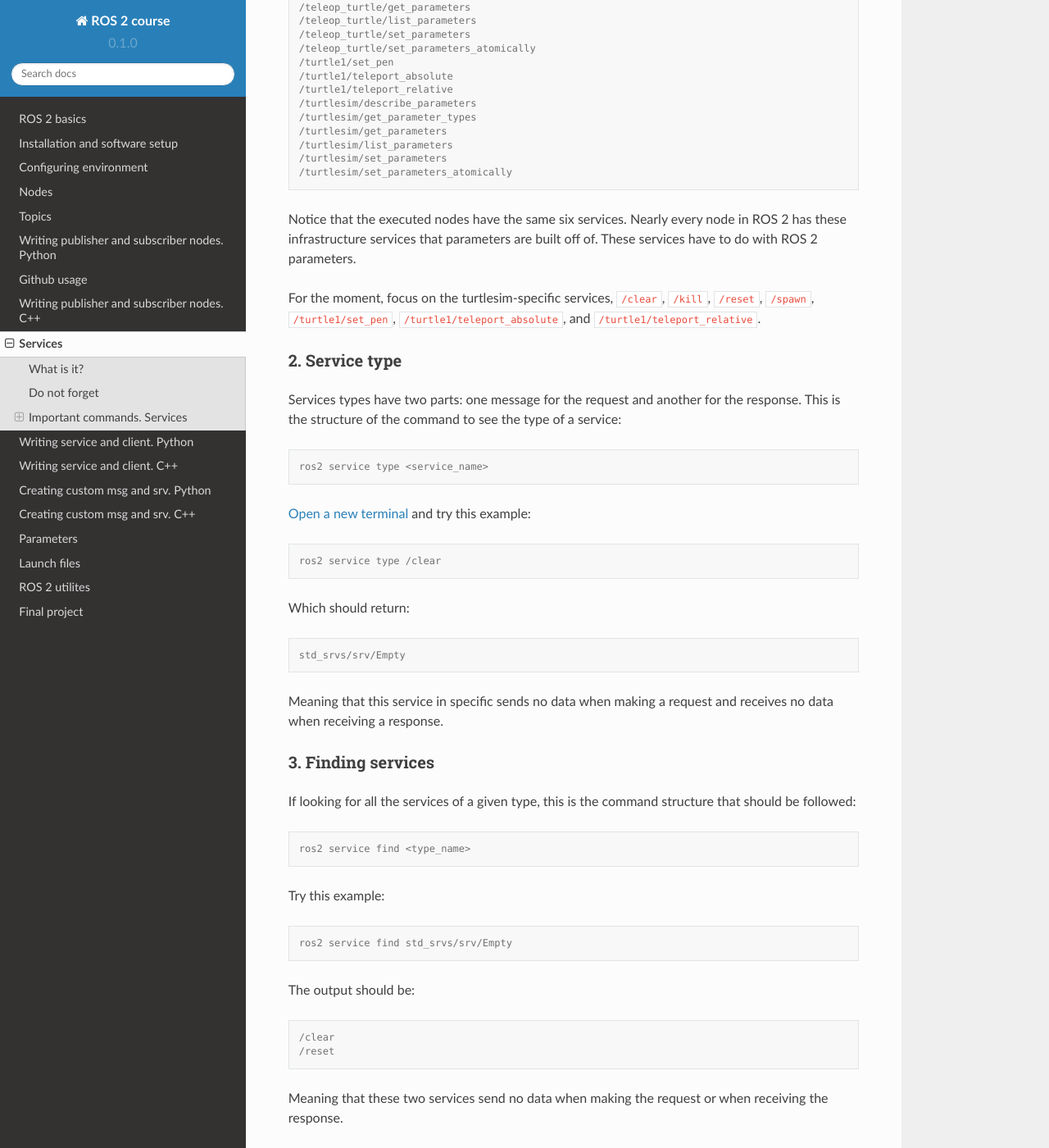
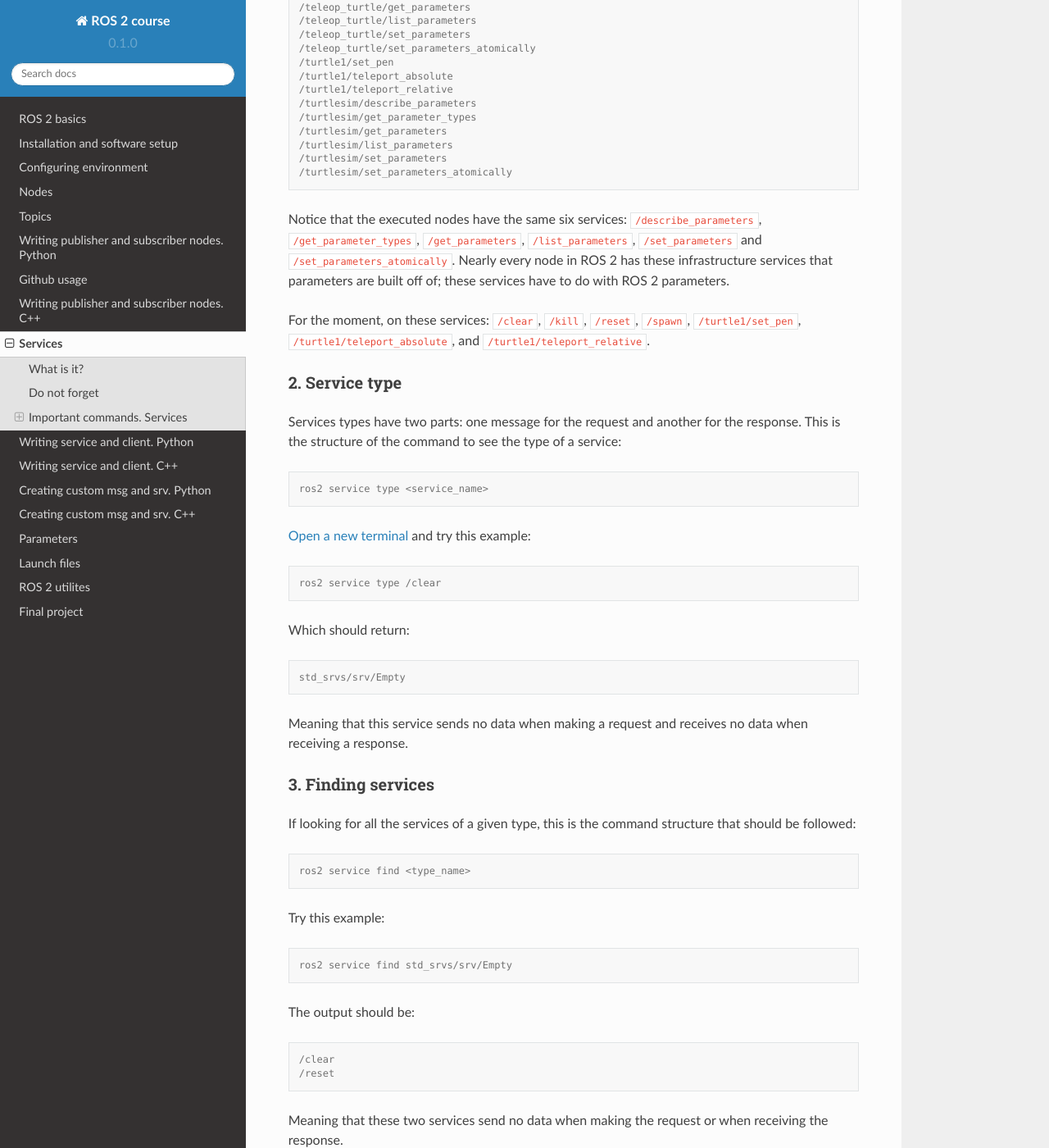
Before and after one commit to AlexCC93/ROS2course, a Sphinx documentation site: the page built from docs/source/Services.rst, in a window 1280 px wide and 1400 px high, scrolled down 2770 px. Shown: the whole window at 82% size. Built offline with Sphinx 7.4.7 and the Read the Docs theme 2.0.0, drawn with Linux system fonts in a browser that asks for light colours.

Commit message:
Fixed erros in the services and writting service and client sections

```diff
--- a/docs/source/Services.rst
+++ b/docs/source/Services.rst
@@ -114,9 +114,9 @@ This will list all the services that are available.
    /turtlesim/set_parameters
    /turtlesim/set_parameters_atomically
 
-Notice that the executed nodes have the same six services. Nearly every node in ROS 2 has these infrastructure services that parameters are built off of. These services have to do with ROS 2 parameters.
+Notice that the executed nodes have the same six services: ``/describe_parameters``, ``/get_parameter_types``, ``/get_parameters``, ``/list_parameters``, ``/set_parameters`` and ``/set_parameters_atomically``. Nearly every node in ROS 2 has these infrastructure services that parameters are built off of; these services have to do with ROS 2 parameters.
 
-For the moment, focus on the turtlesim-specific services, ``/clear``, ``/kill``, ``/reset``, ``/spawn``, ``/turtle1/set_pen``, ``/turtle1/teleport_absolute``, and ``/turtle1/teleport_relative``.
+For the moment, on these services: ``/clear``, ``/kill``, ``/reset``, ``/spawn``, ``/turtle1/set_pen``, ``/turtle1/teleport_absolute``, and ``/turtle1/teleport_relative``.
 
 
 2. Service type
@@ -140,7 +140,7 @@ Which should return:
 
    std_srvs/srv/Empty
 
-Meaning that this service in specific sends no data when making a request and receives no data when receiving a response.
+Meaning that this service sends no data when making a request and receives no data when receiving a response.
 
 3. Finding services
 ~~~~~~~~~~~~~~~~~~~~~
```
Also changed, not shown: docs/source/Writing service and client. Python.rst (+28 -11 lines), docs/source/images/call_asyncDocs.png (added).
